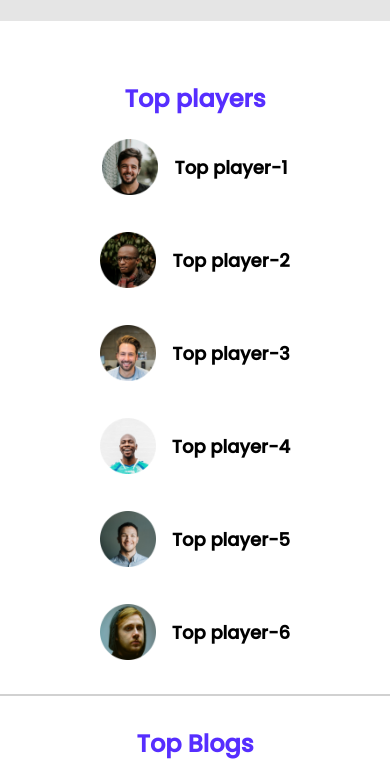
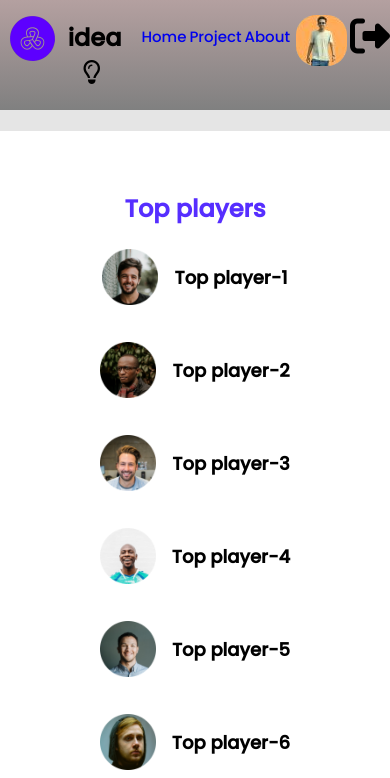
Before and after one commit to Muk74dir/Leader-Board-Responsive, a plain HTML site: page index.html in a window 390 px wide. Shown: the top 778 px of the page. Drawn offline with Linux system fonts and the light colour scheme.

Commit message:
Responsive Done

```diff
--- a/Styles/style.css
+++ b/Styles/style.css
@@ -4,7 +4,42 @@ body{
     font-family: 'Poppins', sans-serif;
     background-color: #E5E5E5;
     margin: 0;
+
 }
+
+nav{
+    background-image: linear-gradient(rgb(180, 160, 160), gray);
+
+
+}
+.divider{
+    display: flex;
+    justify-content: space-between;
+}
+.left img{
+    margin-left: 100px;
+}
+.left{
+    padding-left: 30px;
+}
+.right{
+    padding-right: 20px;
+    align-items: center;
+    margin-left: 20px;
+}
+.right a{
+    text-decoration: none;
+    font-size: 20px;
+}
+.right > img{
+    margin-top: 15px;
+    border-radius: 20px;
+}
+.fa-sign-out-alt{
+    font-size: 40px;
+}
+
+
 main{
     display: flex;
     justify-content: center;
@@ -130,6 +165,7 @@ hr{
 
 
  footer{
+     margin-top: 21px;
      background-color: black;
      color: white;
      text-align: center;
@@ -151,6 +187,39 @@ hr{
     Media Query - [Mobile Devices]
  --------------- */
 @media only screen and (max-width:688px) {
+
+    .left{
+        width: 100%;
+        padding:0;
+        margin:0;
+
+    }
+    .right a{
+        text-decoration: none;
+        font-size: 15px;
+        padding-right: 3px;
+    }
+    .left img{
+        margin-left: 0;
+        padding-left: 10px;
+
+    }
+
+    .icon-name{
+        padding-right: 20px;
+    }
+    .fa-lightbulb{
+        padding-left: 15px;
+    }
+
+
+    .right{
+        width: 100%;
+        padding: 0;
+        margin: 0;
+    }
+
+
     .section-title{
         text-align: center;
         margin-top: 30px;
--- a/index.html
+++ b/index.html
@@ -15,6 +15,40 @@
 <body>
     <!-- header start-->
     <header>
+        <nav class="divider">
+            <div>
+                <div class="divider left">
+                    <p>
+                        <img src="images/icons/sellix-removebg-preview.png" alt="">
+
+                    </p>
+                    <p class="left">
+                        <h1 class="icon-name"> idea <i class="far fa-lightbulb"></i></h1>
+                    </p>
+                </div>
+
+            </div>
+            <div>
+                <div class="divider right">
+
+                    <div class="right"><a href="#">Home</a></div>
+                    <div class="right"><a href="#">Project</a></div>
+                    <div class="right"><a href="#">About</a></div>
+                    <div class="right"><a href="#"></a><img src="images/icons/shape-3.jpg" alt=""></div>
+                    <div class="right"><a href="#"></a><i class="fas fa-sign-out-alt"></i></div>
+                </div>
+
+
+            </div>
+
+
+
+
+
+
+
+
+        </nav>
 
     </header>
     <!-- header end-->
@@ -216,7 +250,9 @@
 
     </main>
 
-    <footer class="footer" > <p>© Made with ❤ by <span>Muk74dir</span> 2022</footer>
+    <footer class="footer">
+        <p>© Made with ❤ by <span>Muk74dir</span> 2022
+    </footer>
 </body>
 
 </html>
```
Also changed, not shown: images/icons/sellix-removebg-preview.png (added), images/icons/shape-3.jpg (added).
